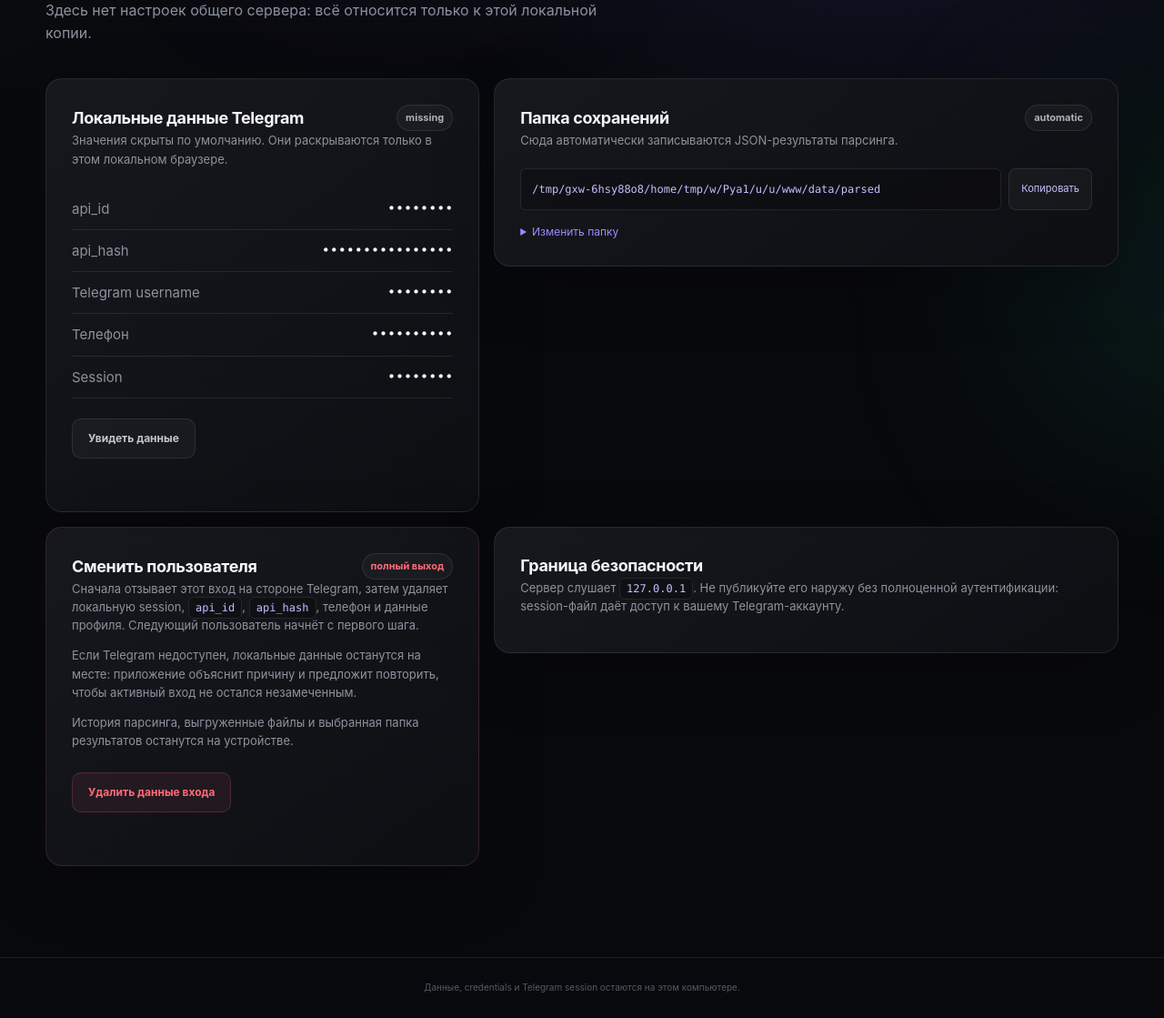
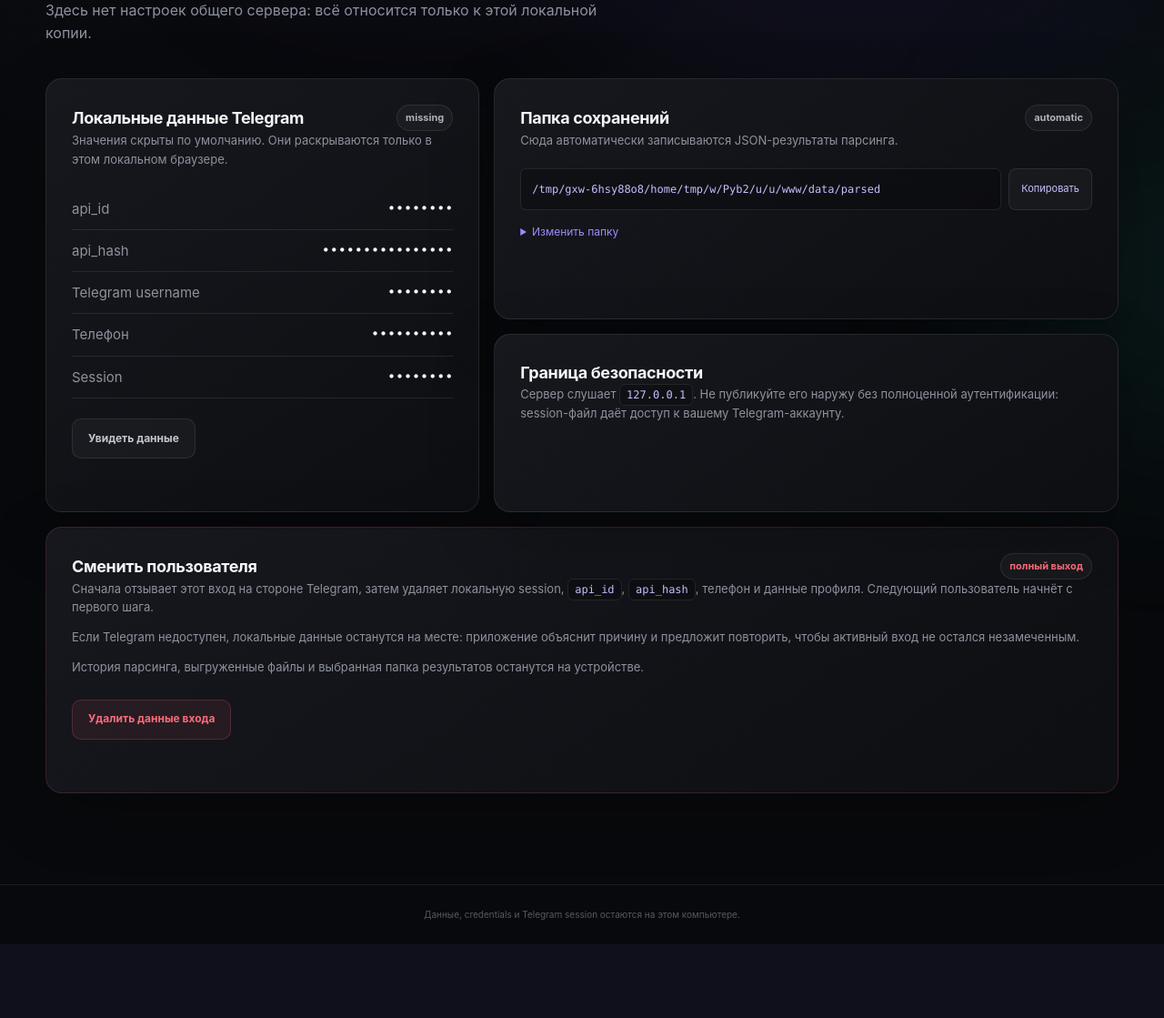
Before and after one commit to melswg/telegram-channel-parser, a FastAPI app: page /settings in a window 1280 px wide. Shown: the part 249-1368 px from the top of the page at 91% size. After the commit the page ends 1287 px from the top, so only its background shows below. Run offline with FastAPI, Linux system fonts and the light colour scheme; some libraries are stand-ins or nearby versions.

Commit message:
style: rebalance settings card layout

```diff
--- a/app/static/app.css
+++ b/app/static/app.css
@@ -172,6 +172,10 @@ a.run-row:hover { background: rgba(255,255,255,.025); }
 .page-head h1 { font-size: 44px; margin-bottom: 15px; }
 .settings-grid { display: grid; grid-template-columns: minmax(300px, .82fr) minmax(0, 1.18fr); gap: 16px; align-items: start; }
 .settings-grid form { display: grid; gap: 14px; }
+.settings-credentials { grid-column: 1; grid-row: 1 / span 2; align-self: stretch; }
+.storage-settings-card { grid-column: 2; grid-row: 1; align-self: stretch; }
+.security-settings-card { grid-column: 2; grid-row: 2; align-self: stretch; }
+.session-card { grid-column: 1 / -1; grid-row: 3; }
 .key-values { margin: 22px 0; }
 .key-values div, .key-values button { display: flex; justify-content: space-between; gap: 20px; padding: 11px 0; border-bottom: 1px solid var(--line); }
 .key-values dt, .secret-label { color: var(--muted); }
@@ -322,6 +326,13 @@ footer { padding: 25px; border-top: 1px solid var(--line); color: #555a64; text-
   .hero { display: block; }
   .status-card { margin-top: 30px; min-width: 0; }
   .grid-main, .settings-grid, .overview-grid { grid-template-columns: 1fr; }
+  .settings-credentials,
+  .storage-settings-card,
+  .security-settings-card,
+  .session-card {
+    grid-column: 1;
+    grid-row: auto;
+  }
   .post-grid { grid-template-columns: 1fr; }
   .run-row { grid-template-columns: auto 1fr auto; }
   .run-count, .run-row .status-badge { display: none; }
--- a/app/templates/settings.html
+++ b/app/templates/settings.html
@@ -51,7 +51,7 @@
     <p id="reset-message" class="form-message"></p>
   </article>
 
-  <article class="card">
+  <article class="card security-settings-card">
     <div class="card-heading"><h2>Граница безопасности</h2></div>
     <p>Сервер слушает <code>127.0.0.1</code>. Не публикуйте его наружу без полноценной аутентификации: session-файл даёт доступ к вашему Telegram-аккаунту.</p>
   </article>
```
